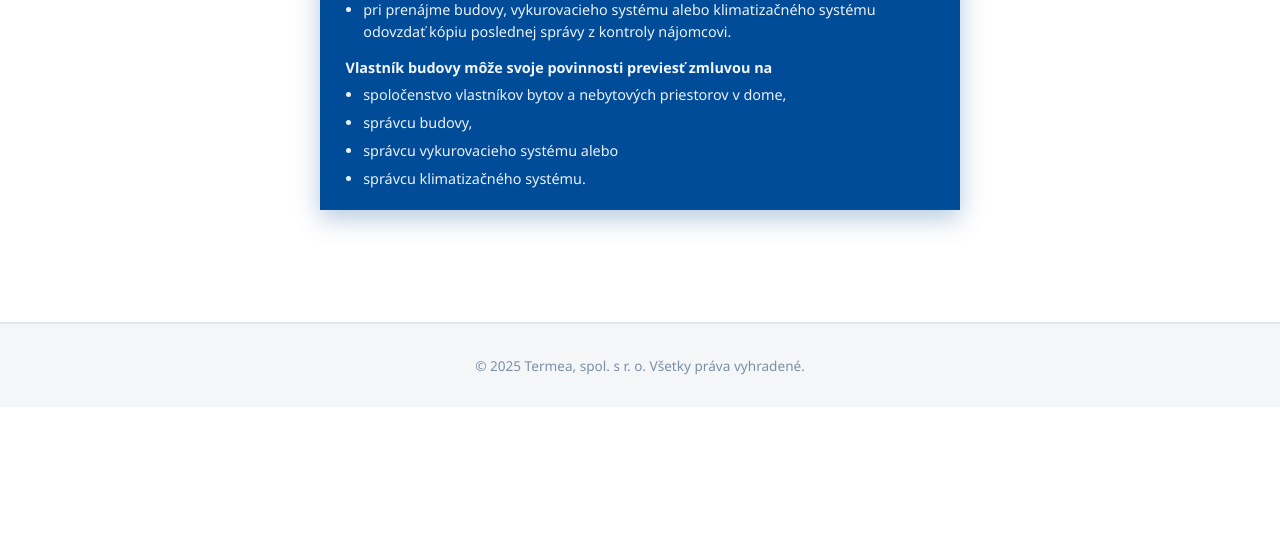
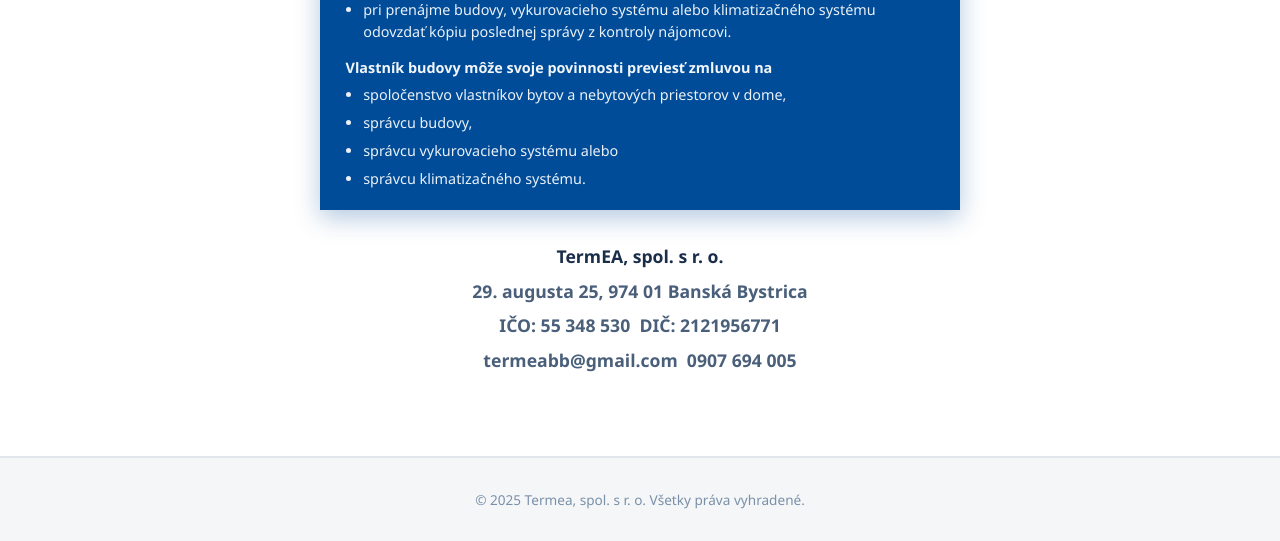
Before and after one commit to fzdwf8vzfh-lab/energeticke-spravy, a Flask app: page / in a window 1280 px wide. Shown: the part 808-1349 px from the top of the page. Before the commit the page ends 1183 px from the top, so only its background shows below. Run offline with Flask 3, Linux system fonts and the light colour scheme.

Commit message:
Doplniť kontaktné údaje firmy pod info panel na úvodnej stránke
Adresa, IČO, DIČ, email a telefón prevzaté z PDF s návrhom firemnej
pečiatky.
Co-Authored-By: Claude Sonnet 5 <noreply@anthropic.com>
Claude-Session: https://claude.ai/code/session_01TiciS8R7EZNhvE6ykngS15

```diff
--- a/templates/index.html
+++ b/templates/index.html
@@ -38,6 +38,17 @@
         .law-info p { color: #fff; font-size: 0.9rem; opacity: 0.92; line-height: 1.5; margin: 0.6rem 0 0.4rem; }
         .law-info ul.sub-list { margin: 0.4rem 0 0.4rem 1rem; }
         .law-info .law-note { font-size: 0.8rem; opacity: 0.75; margin-top: 1rem; font-style: italic; }
+
+        .contact-info {
+            max-width: 640px;
+            margin: 0 auto;
+            font-size: 0.9rem;
+            color: #4a5f7a;
+            line-height: 1.7;
+        }
+        .contact-info strong { color: #1a2e4a; }
+        .contact-info p { margin-bottom: 0.3rem; }
+        .contact-info p:last-child { margin-bottom: 0; }
 
         footer {
             text-align: center;
@@ -92,6 +103,13 @@
             <li>správcu klimatizačného systému.</li>
         </ul>
     </div>
+
+    <div class="contact-info">
+        <p><strong>TermEA, spol. s r. o.</strong></p>
+        <p>29. augusta 25, 974 01 Banská Bystrica</p>
+        <p>IČO: 55 348 530&nbsp;&nbsp;DIČ: 2121956771</p>
+        <p>termeabb@gmail.com&nbsp;&nbsp;0907 694 005</p>
+    </div>
 </header>
 
 <footer>
```
